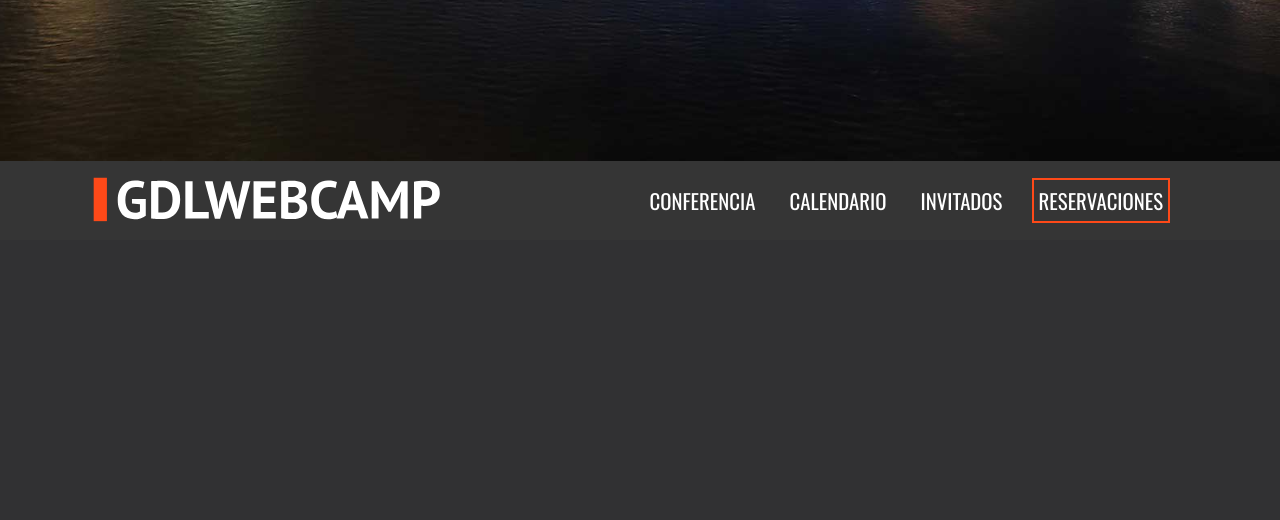
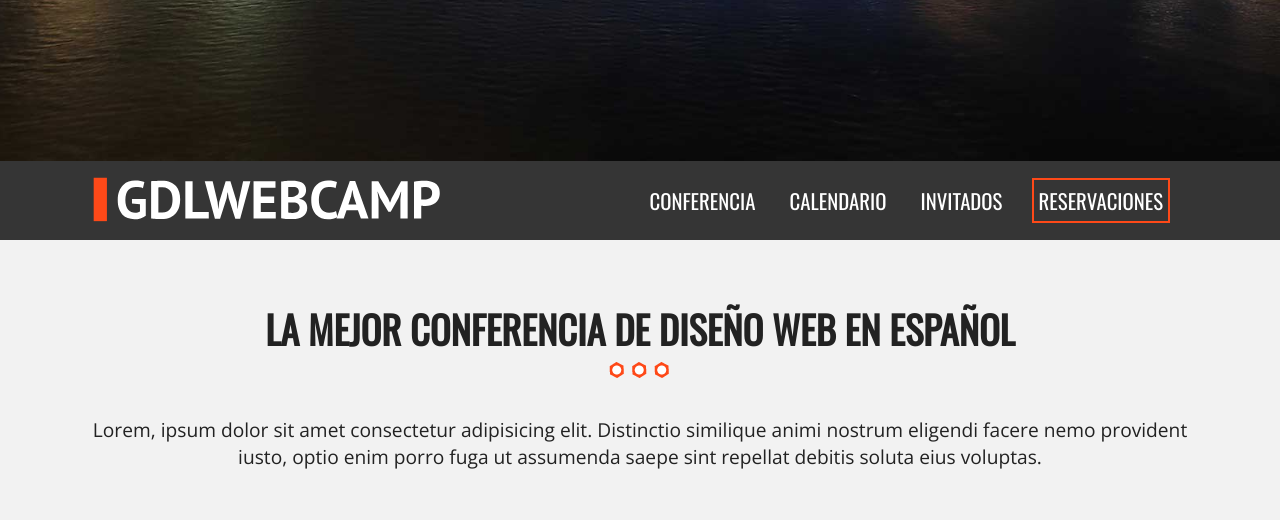
Before and after one commit to lanavarrogs/GDLwebcamp, a PHP site: page / in a window 1280 px wide. Shown: the part 639-1159 px from the top of the page. Before the commit the page ends 862 px from the top, so only its background shows below. Run offline with PHP 8.4, Linux system fonts and the light colour scheme; some libraries are stand-ins or nearby versions.

Commit message:
Se termino la primera parte de la seccion

```diff
--- a/css/main.css
+++ b/css/main.css
@@ -112,6 +112,17 @@ textarea {
   /**Globales**/
   h2{
     font-family: 'Oswald', sans-serif;
+    font-size: 2.4em;
+    text-transform: uppercase;
+    text-align: center;
+  }
+  h2::after{
+    content: '';
+    margin: 0 auto;
+    background-image: url('../img/separador.png');
+    height: 30px;
+    width: 100px;
+    display: block;
   }
   .contenedor{
     width: 98%;
@@ -132,6 +143,13 @@ textarea {
       width: 90%;
       max-width: 1100px;
     }
+  }
+  .seccion{
+    padding: 30px 0;
+  }
+  .seccion p{
+    font-size: 1.2em;
+    text-align: center;
   }
 
   /**Header**/
--- a/index.html
+++ b/index.html
@@ -56,7 +56,7 @@
               <div class="menu-movil">
                 <i class="fas fa-bars"></i>
               </div>
-          </div>
+          </div><!--contenedor-movil-->
 
          <nav class="navegacion-principal">
            <a href="#">Conferencia</a>
@@ -64,11 +64,18 @@
            <a href="#">Invitados</a>
            <a href="#">Reservaciones</a>
          </nav>
-       </div>
-    </div>
+       </div><!--contenedor-->
+    </div><!--barra-->
 
 
-
+    <section class="seccion contenedor">
+        <h2>La mejor conferencia de diseño web en español</h2>
+        <p>Lorem, ipsum dolor sit amet consectetur adipisicing elit.
+          Distinctio similique animi nostrum eligendi facere nemo provident iusto,
+          optio enim porro fuga ut assumenda saepe sint repellat debitis soluta eius
+          voluptas.
+        </p>
+    </section><!--seccion-->
 
 
 
```
